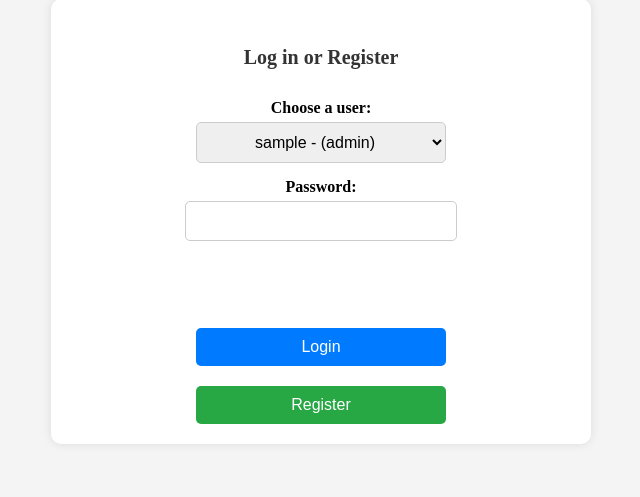
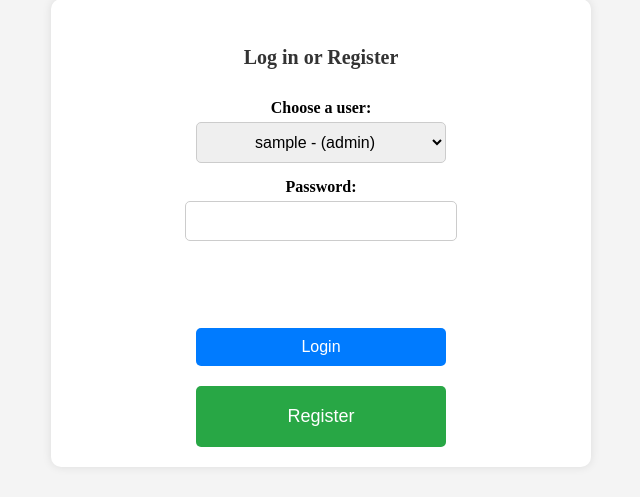
Before and after one commit to louay-dardouri/TP_PHP, a PHP site: page /login.php in a window 1280 px wide. Shown: the part 137-634 px from the top of the page, without its empty margins (319-959 px from the left). Run offline with PHP 8.4, Linux system fonts and the light colour scheme; tables that the repository leaves empty or names only in its code hold one stand-in row (values such as "Sample post").

Commit message:
slight adjustments

```diff
--- a/StudentsManagementSystem/fragments/header.php
+++ b/StudentsManagementSystem/fragments/header.php
@@ -4,7 +4,9 @@
     <meta charset="UTF-8">
     <meta name="viewport" content="width=device-width, initial-scale=1.0">
     <link rel="stylesheet" href="css/style.css">
-    <link rel="stylesheet" href="<?php echo $cssPath; ?>">
+    <?php if (isset($cssPath)){
+      echo "<link rel='stylesheet' href= '$cssPath'> ";
+    }?>
     <title>
       <?php echo $pageTitle ?? 'Students Management System'; ?>
     </title>
--- a/StudentsManagementSystem/login.php
+++ b/StudentsManagementSystem/login.php
@@ -44,8 +44,8 @@ $cssPath = 'css/login.css';
         <select name="user_id" id="user_id" required>
             <?php
                 $users = $utilisateur->getUsers();
-foreach ($users as $user) {
-    ?>
+                foreach ($users as $user) {
+            ?>
                 <option value="<?= $user['id'] ?>">
                     <?= htmlspecialchars($user['username']) ?> - (<?= $user['role'] ?>)
                 </option>
@@ -56,7 +56,7 @@ foreach ($users as $user) {
         <br><br>
         <span class="wrong-pass"> <?php echo $wrong; ?></span> <br>
         <button class="login" type="submit">Login</button>
-        <button class="register "type="submit">Register</button>
+        <button class="register"><a href="register.php">Register</a></button>
     </form>
     </div>
 <?php include_once 'fragments/footer.php'; ?>
```
